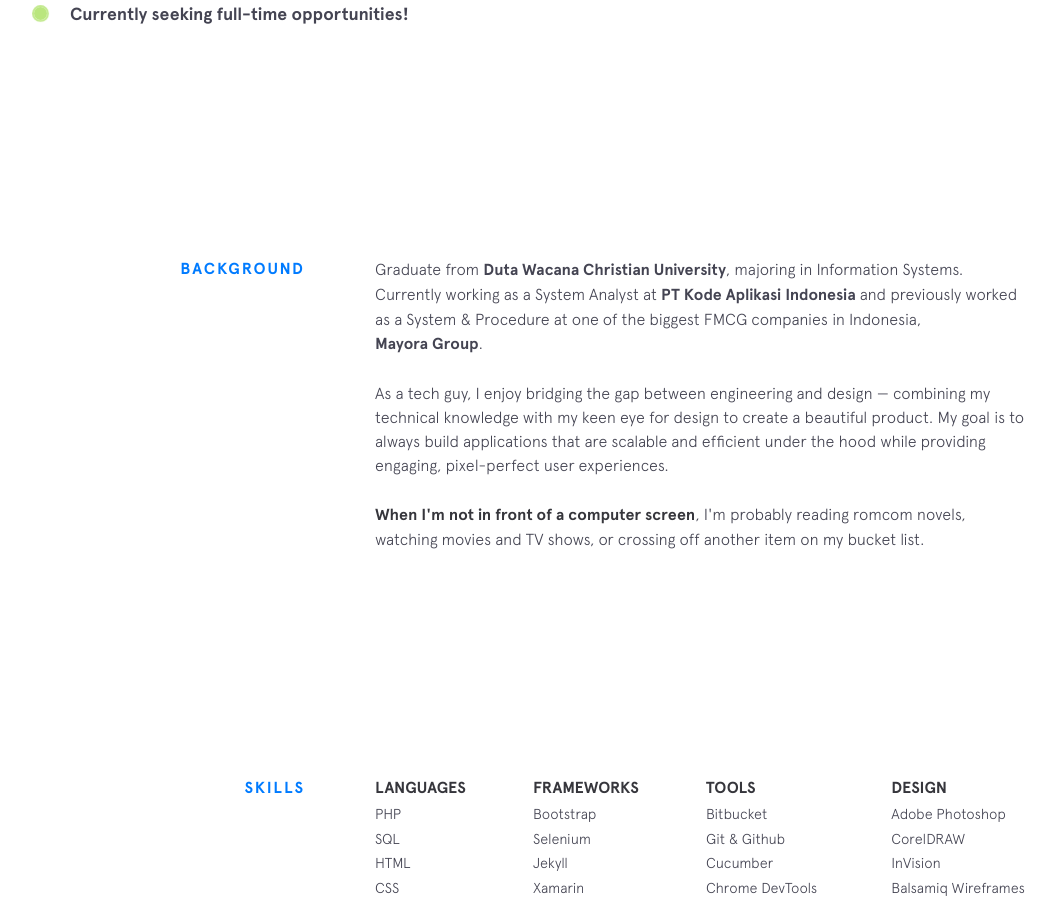
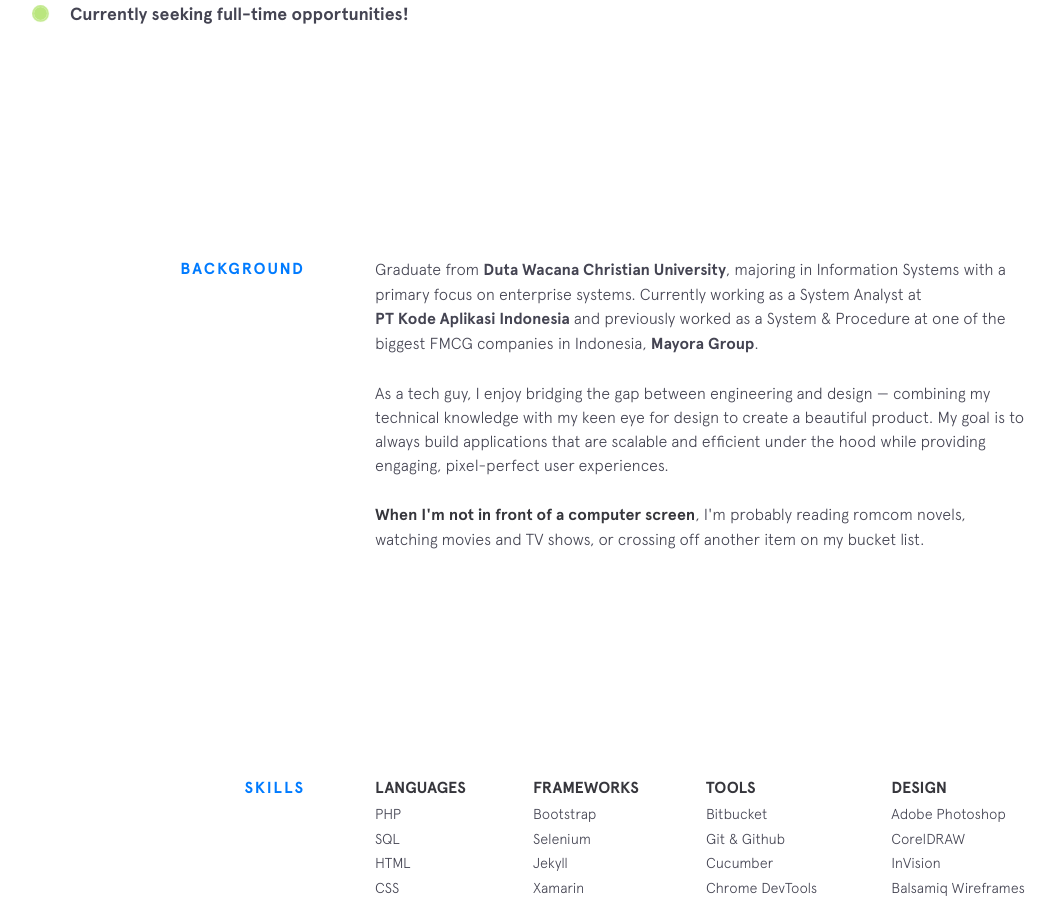
Before and after one commit to ivanhectors/ivanhectors.github.io, a Jekyll site: the page built from index.html, in a window 1280 px wide and 900 px high, scrolled down 743 px. Shown: the whole window, without its empty margins (75-1130 px from the left). Built offline with Jekyll 4.4.1, drawn with Linux system fonts in a browser that asks for light colours; nearby versions of some CDN libraries.

Commit message:
Update background.html

```diff
--- a/_includes/background.html
+++ b/_includes/background.html
@@ -3,7 +3,7 @@
   <div class="section__content">
     <p>
       Graduate from
-      <a class="underline-link" href="https://ukdw.ac.id/" target="_blank">Duta Wacana Christian University</a>, majoring in Information Systems. Currently working as a System Analyst at <a class="underline-link" href="https://nbs.co.id/" target="_blank">PT Kode Aplikasi Indonesia</a> and previously worked as a System & Procedure at one of the biggest FMCG companies in Indonesia,
+      <a class="underline-link" href="https://ukdw.ac.id/" target="_blank">Duta Wacana Christian University</a>, majoring in Information Systems with a primary focus on enterprise systems. Currently working as a System Analyst at <a class="underline-link" href="https://nbs.co.id/" target="_blank">PT Kode Aplikasi Indonesia</a> and previously worked as a System & Procedure at one of the biggest FMCG companies in Indonesia,
       <a class="underline-link" href="https://www.mayoraindah.co.id/id" target="_blank">Mayora Group</a>.
     </p>
 
```
